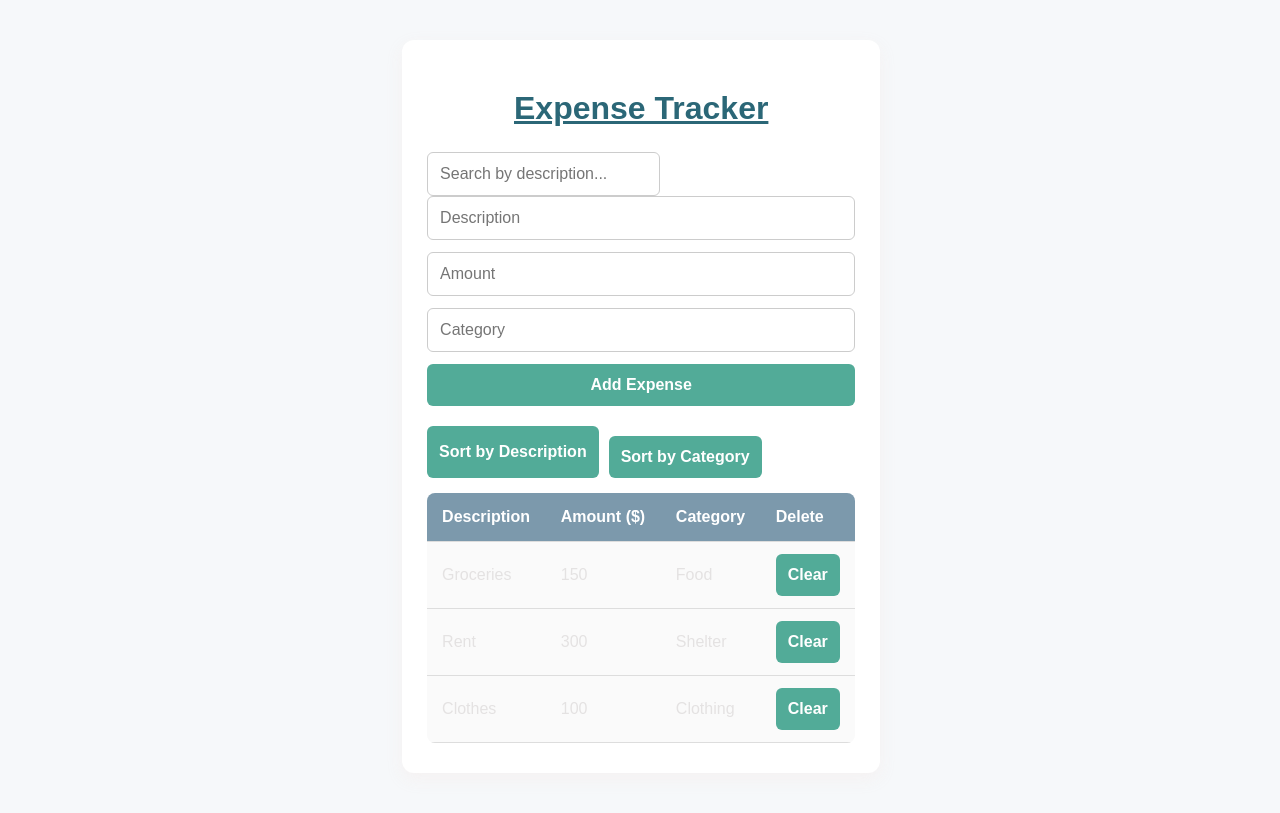
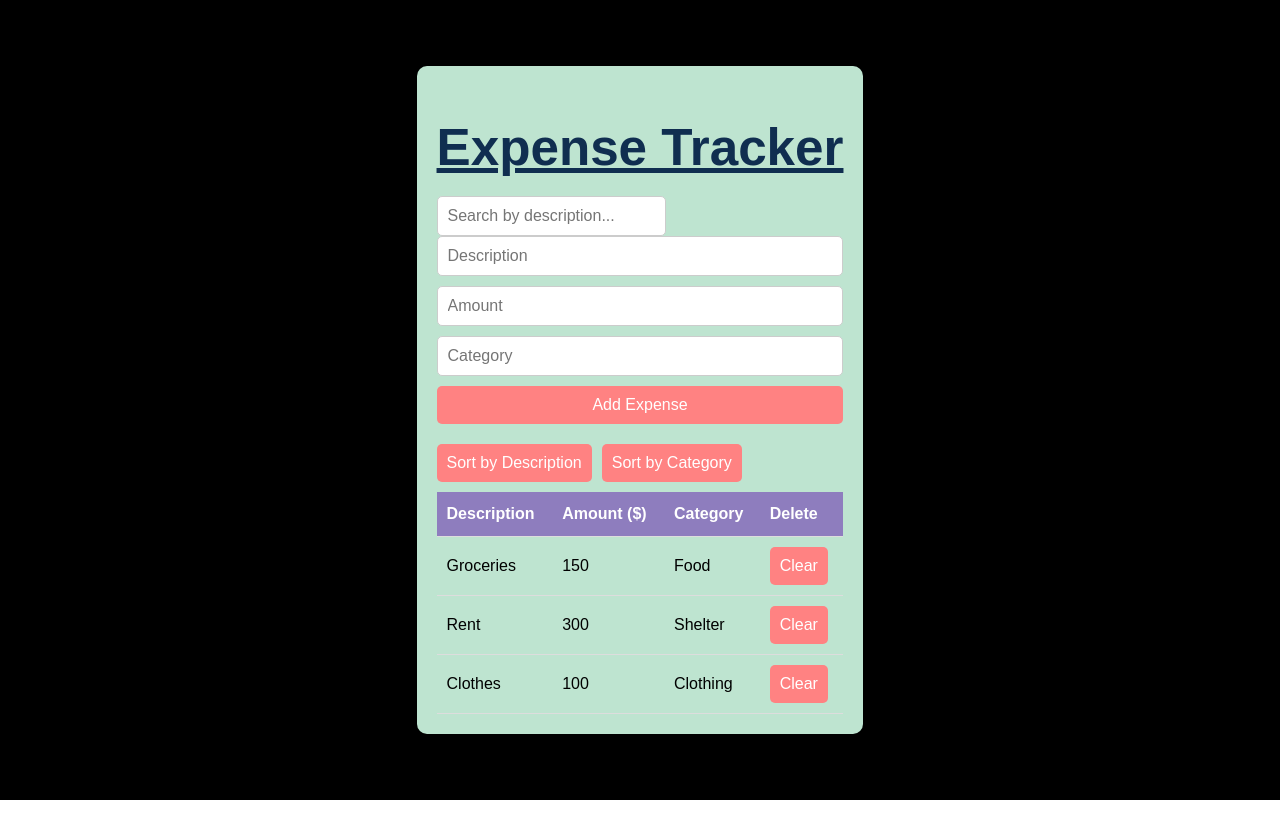
Before and after one commit to timina-makena/code-challenge-expense-tracker, a React (Vite) app: page / in a window 1280 px wide. Built offline with nearby package versions, Linux system fonts and the light colour scheme.

Commit message:
retain previous styles

```diff
--- a/src/App.css
+++ b/src/App.css
@@ -1,94 +1,73 @@
 body {
   margin: 0;
   padding: 0;
-  font-family: 'Arial', sans-serif;
-  background-color: #f6f8fa;
-  display: flex;
+  font-family: Arial, sans-serif;
+  background-color: #000000;
   justify-content: center;
 }
 
 .app-container {
-  width: 90%;
   max-width: 800px;
   margin: 40px auto;
-  padding: 30px 25px;
-  background-color: #ffffff;
-  border-radius: 12px;
-  box-shadow: 0 6px 16px rgba(245, 240, 240, 0.897);
-  color: #e4e2e2;
+  padding: 20px;
+  background-color: #BEE4D0;
+  border-radius: 10px;
+  box-shadow: 0px 4px 10px rgba;
+  color: #000000;
 }
 
 h1 {
   text-align: center;
-  color: #2b6777;
-  margin-bottom: 25px;
+  color: #102E50;;
+  margin-bottom: 20px;
   text-decoration: underline;
-  font-size: 2rem;
+
 }
 
 form {
   margin-bottom: 20px;
   display: flex;
   flex-direction: column;
-  gap: 12px;
+  gap: 10px;
 }
 
 input,
 select,
 button {
-  padding: 12px;
-  font-size: 1rem;
-  border-radius: 6px;
+  padding: 10px;
+  font-size: 16px;
+  border-radius: 5px;
   border: 1px solid #ccc;
-  outline: none;
-  transition: all 0.3s ease;
 }
 
-input:focus,
-select:focus {
-  border-color: #52ab98;
-  box-shadow: 0 0 6px #c8ede2;
-}
-
-
 button {
-  background-color: #52ab98;
-  color: #ffffff;
+  background-color:#FF8282;
+  color: white;
   border: none;
-  font-weight: bold;
   cursor: pointer;
   transition: background-color 0.2s ease;
 }
 
 button:hover {
-  background-color: #2b6777;
+  background-color: #102E50;
 }
-
-button + button {
-  margin-top: 10px;
-}
-
 
 table {
   width: 100%;
   border-collapse: collapse;
-  margin-top: 15px;
-  background-color: #fafafa;
-  border-radius: 8px;
-  overflow: hidden;
+  margin-top: 10px;
 }
 
 th,
 td {
-  padding: 12px 15px;
+  padding: 10px;
   text-align: left;
   border-bottom: 1px solid #ddd;
 }
 
 th {
-  background-color: #7c99ac;
+  background-color: #8E7DBE;
   color: white;
-  font-weight: 600;
 }
 
 tr:hover {
@@ -101,8 +80,4 @@ tr:hover {
 
 .search-bar input {
   width: 100%;
-  padding: 12px;
-  font-size: 1rem;
-  border: 1px solid #ccc;
-  border-radius: 6px;
 }
```
